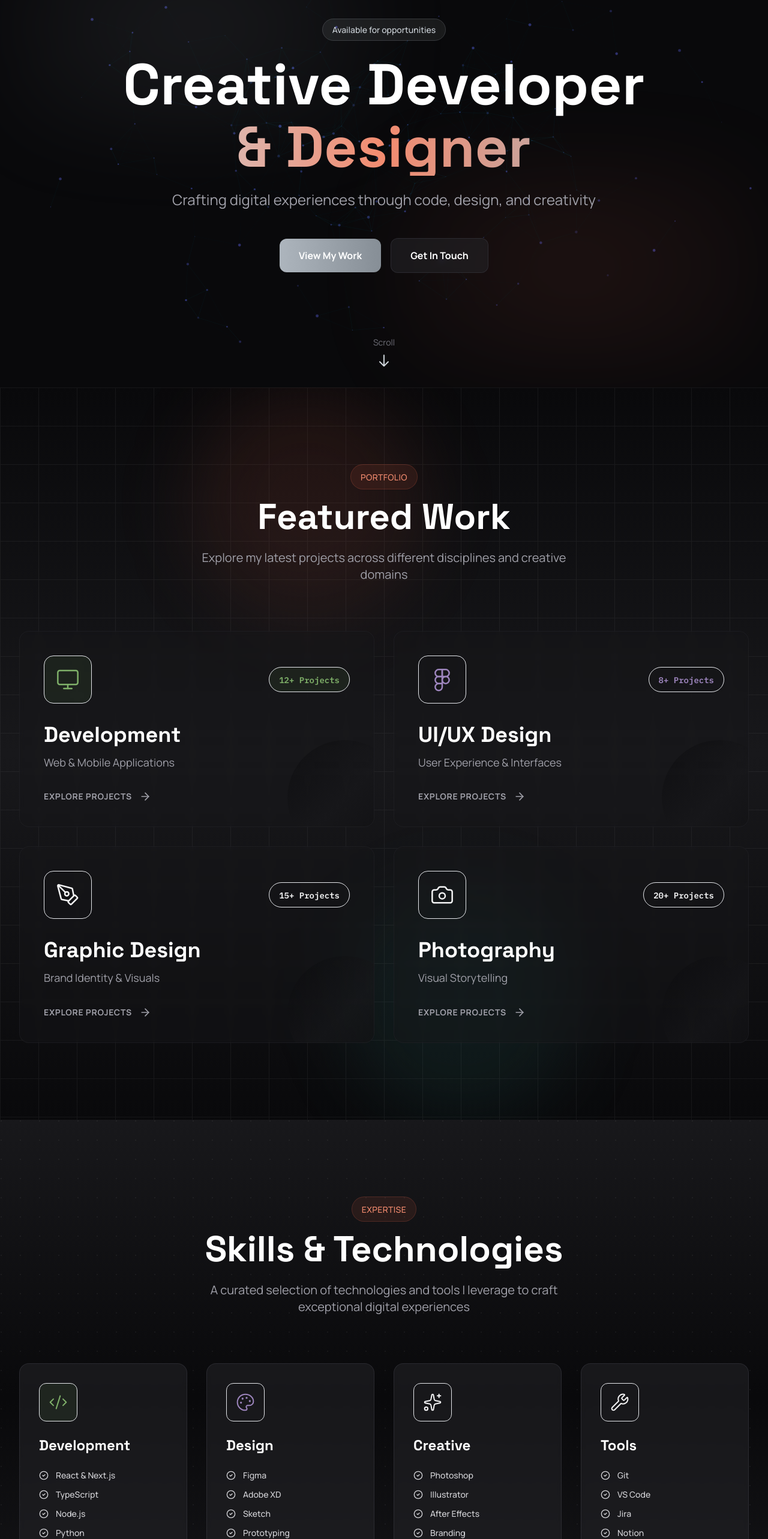
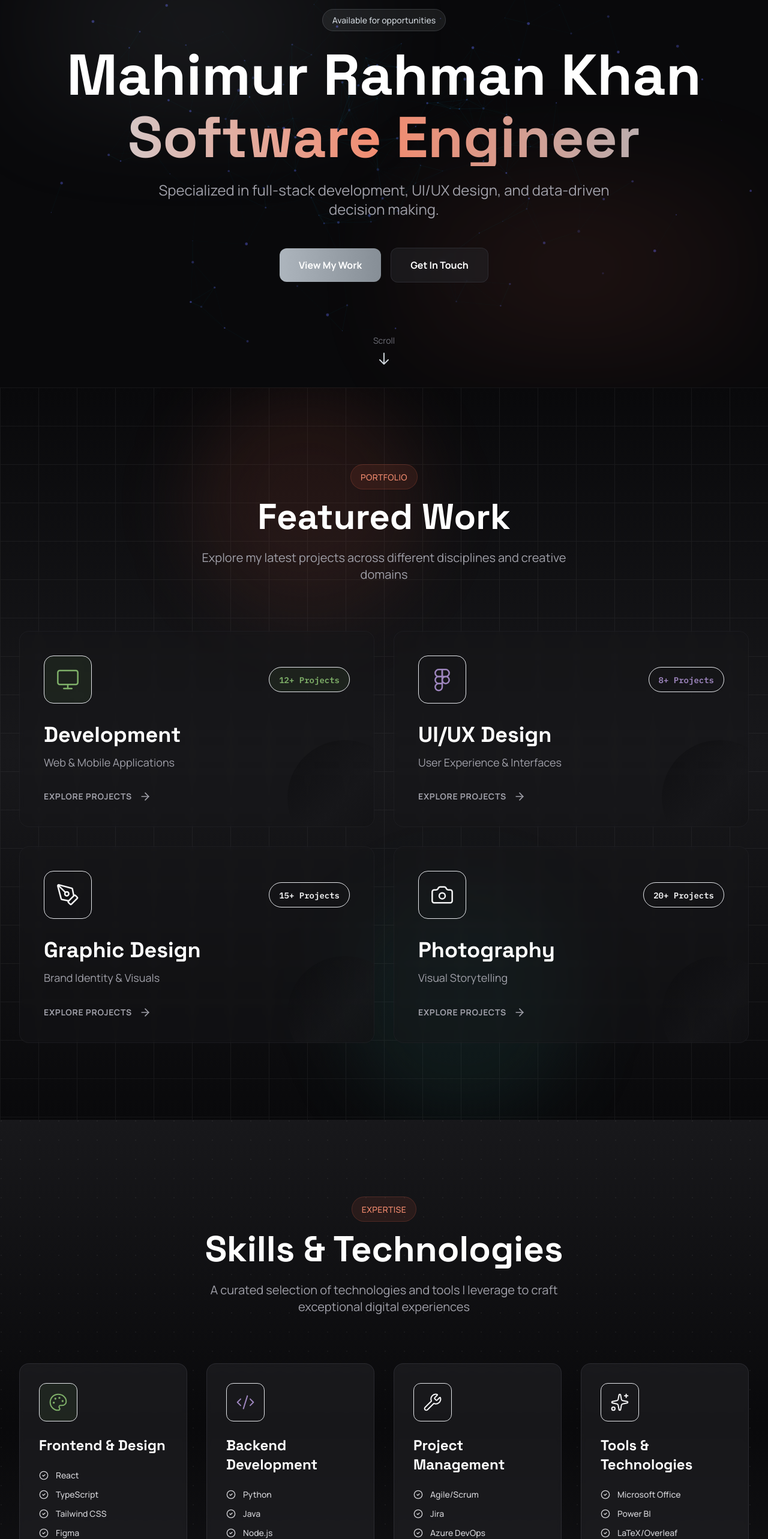
Before and after one commit to mahimrahman/mahimrahman.github.io, a React (Vite) app: page / in a window 1280 px wide. Shown: the part 154-2720 px from the top of the page at 60% size. Built offline with nearby package versions, Linux system fonts and the light colour scheme.

Commit message:
feat: enhance Contact, Experience, Navbar, and HomeNew components with updated content, social links, and improved navigation

```diff
--- a/src/components/Contact.tsx
+++ b/src/components/Contact.tsx
@@ -63,6 +63,16 @@ const Contact = () => {
       title: 'Location',
       value: 'Montreal, QC, Canada',
       link: '#',
+    },
+    {
+      icon: (
+        <svg className="w-6 h-6" fill="none" viewBox="0 0 24 24" stroke="currentColor">
+          <path strokeLinecap="round" strokeLinejoin="round" strokeWidth={2} d="M10 6H6a2 2 0 00-2 2v10a2 2 0 002 2h10a2 2 0 002-2v-4M14 4h6m0 0v6m0-6L10 14" />
+        </svg>
+      ),
+      title: 'Social Profiles',
+      value: 'Connect on LinkedIn',
+      link: 'https://www.linkedin.com/in/mahimurrahman-khan',
     },
   ]
 
--- a/src/components/Experience.tsx
+++ b/src/components/Experience.tsx
@@ -8,6 +8,20 @@ const Experience = () => {
 
   const experiences = [
     {
+      type: 'education',
+      role: 'MEng in Software Engineering',
+      company: 'Concordia University',
+      period: 'Sep 2023 - Present',
+      location: 'Montreal, QC',
+      description: 'Pursuing Master of Engineering in Software Engineering, focusing on advanced software architecture, design patterns, and cloud computing.',
+      achievements: [
+        'Specializing in Software Architecture and Design.',
+        'Active member of the Graduate Students Association.',
+        'Conducting research on modern software engineering methodologies.',
+      ],
+    },
+    {
+      type: 'work',
       role: 'Graduate Teaching Assistant',
       company: 'Concordia University',
       period: 'Sep 2023 - Present',
@@ -20,6 +34,20 @@ const Experience = () => {
       ],
     },
     {
+      type: 'work',
+      role: 'VP – Marketing',
+      company: 'HackConcordia',
+      period: 'Present',
+      location: 'Montreal, QC',
+      description: 'Leading marketing initiatives for HackConcordia, organizing large-scale hackathons and tech events to foster the student developer community.',
+      achievements: [
+        'Managed social media presence and executed strategic marketing campaigns.',
+        'Coordinated with sponsors and partners to secure funding and support for events.',
+        'Increased student engagement and participation in hackathons through targeted outreach.',
+      ],
+    },
+    {
+      type: 'work',
       role: 'Web Developer',
       company: 'Zavy Technologies Sdn Bhd',
       period: '2022',
@@ -32,15 +60,16 @@ const Experience = () => {
       ],
     },
     {
-      role: 'VP – Marketing',
-      company: 'HackConcordia',
-      period: 'Present',
-      location: 'Montreal, QC',
-      description: 'Leading marketing initiatives for HackConcordia, organizing large-scale hackathons and tech events to foster the student developer community.',
+      type: 'education',
+      role: 'BSc in Software Engineering with Multimedia',
+      company: 'Limkokwing University',
+      period: 'Aug 2019 – July 2022',
+      location: 'Malaysia',
+      description: 'Completed Bachelor degree with a focus on multimedia applications and software engineering principles.',
       achievements: [
-        'Managed social media presence and executed strategic marketing campaigns.',
-        'Coordinated with sponsors and partners to secure funding and support for events.',
-        'Increased student engagement and participation in hackathons through targeted outreach.',
+        'Graduated with First Class Honours.',
+        'Developed strong foundation in full-stack development and multimedia design.',
+        'Completed final year project on "Smart Attendance System using Face Recognition".',
       ],
     },
   ]
@@ -63,9 +92,16 @@ const Experience = () => {
             My Journey
           </span>
           <h2 className="text-4xl sm:text-5xl lg:text-6xl font-display font-bold text-white mb-6">
-            Professional
-            <span className="block text-gradient">Experience</span>
-          </h2>
+            Experience &
+            <span className="block text-gradient">Education</span>
+          </h2>           </svg>
+                        ) : (
+                          <svg className="w-6 h-6 text-white" fill="none" viewBox="0 0 24 24" stroke="currentColor">
+                            <path strokeLinecap="round" strokeLinejoin="round" strokeWidth={2} d="M21 13.255A23.931 23.931 0 0112 15c-3.183 0-6.22-.62-9-1.745M16 6V4a2 2 0 00-2-2h-4a2 2 0 00-2 2v2m4 6h.01M5 20h14a2 2 0 002-2V8a2 2 0 00-2-2H5a2 2 0 00-2 2v10a2 2 0 002 2z" />
+                          </svg>
+                        )}
+                      </div>
+                      <div className="flex-1">
           <div className="w-24 h-1 bg-gradient-to-r from-primary-500 to-accent-500 mx-auto rounded-full"></div>
         </motion.div>
 
--- a/src/pages/HomeNew.tsx
+++ b/src/pages/HomeNew.tsx
@@ -67,82 +67,184 @@ const HomeNew = () => {
   // Skills data (modern design with lucide icons)
   const skillCategories = [
     {
-      title: 'Development',
-      Icon: Code2,
+      title: 'Frontend & Design',
+      Icon: Palette,
       color: 'dev',
-      skills: ['React & Next.js', 'TypeScript', 'Node.js', 'Python', 'AWS', 'Docker'],
+      skills: ['React', 'TypeScript', 'Tailwind CSS', 'Figma', 'Adobe Photoshop', 'Adobe Illustrator', 'UI/UX Design', 'WordPress'],
     },
     {
-      title: 'Design',
-      Icon: Palette,
+      title: 'Backend Development',
+      Icon: Code2,
       color: 'uiux',
-      skills: ['Figma', 'Adobe XD', 'Sketch', 'Prototyping', 'Design Systems', 'User Research'],
+      skills: ['Python', 'Java', 'Node.js', 'PostgreSQL', 'MongoDB', 'Docker', 'REST APIs', 'Git/GitHub'],
     },
     {
-      title: 'Creative',
-      Icon: Sparkles,
+      title: 'Project Management',
+      Icon: Wrench,
       color: 'design',
-      skills: ['Photoshop', 'Illustrator', 'After Effects', 'Branding', 'Typography'],
+      skills: ['Agile/Scrum', 'Jira', 'Azure DevOps', 'Trello', 'Team Leadership', 'Resource Planning', 'SEO Strategy', 'Analytics'],
     },
     {
-      title: 'Tools',
-      Icon: Wrench,
+      title: 'Tools & Technologies',
+      Icon: Sparkles,
       color: 'photo',
-      skills: ['Git', 'VS Code', 'Jira', 'Notion', 'Postman', 'Analytics'],
+      skills: ['Microsoft Office', 'Power BI', 'LaTeX/Overleaf', 'Data Analysis', 'Digital Marketing', 'Content Strategy', 'AI/Prompt Engineering', 'Cloud Services'],
     },
   ]
 
   // Experience data (modern timeline design)
   const experiences = [
     {
-      title: 'Senior Full Stack Developer',
-      company: 'TechCorp Inc.',
-      location: 'San Francisco, CA',
-      period: '2022 - Present',
-      type: 'Full-time',
-      Icon: Briefcase,
+      title: 'VP – Marketing',
+      company: 'HackConcordia',
+      location: 'Montreal, QC, Canada',
+      period: 'Present',
+      type: 'Volunteer',
+      Icon: Rocket,
       color: 'dev',
-      description: 'Leading development of scalable web applications and mentoring junior developers',
-      achievements: ['Architected microservices infrastructure', 'Improved performance by 40%', 'Led team of 5 developers']
+      description: 'Leading marketing initiatives for HackConcordia, organizing large-scale hackathons and tech events to foster the student developer community.',
+      achievements: [
+        'Managed social media presence and executed strategic marketing campaigns.',
+        'Coordinated with sponsors and partners to secure funding and support for events.',
+        'Increased student engagement and participation in hackathons through targeted outreach.',
+      ],
     },
     {
-      title: 'UI/UX Designer',
-      company: 'DesignLab',
-      location: 'New York, NY',
-      period: '2020 - 2022',
-      type: 'Full-time',
-      Icon: Palette,
+      title: 'Graduate Teaching Assistant',
+      company: 'SOEN 6431, Concordia University',
+      location: 'Montreal, QC, Canada',
+      period: 'Sep 2023 - Present',
+      type: 'Part-time',
+      Icon: GraduationCap,
       color: 'uiux',
-      description: 'Crafted user-centered designs for enterprise SaaS products',
-      achievements: ['Redesigned core product UI', 'Increased user engagement by 60%', 'Built design system']
+      description: 'Assisting in the instruction of SOEN 6431, providing guidance to students on software engineering concepts and methodologies.',
+      achievements: [
+        'Facilitated learning for graduate students in software engineering principles.',
+        'Provided detailed feedback and grading for assignments and projects.',
+        'Mentored students on complex software architecture and design patterns.',
+      ],
     },
     {
-      title: 'Freelance Developer',
-      company: 'Self-Employed',
-      location: 'Remote',
-      period: '2018 - 2020',
-      type: 'Freelance',
+      title: 'Director',
+      company: 'Graduate Students\' Association',
+      location: 'Montreal, QC, Canada',
+      period: 'Recent',
+      type: 'Leadership',
+      Icon: Briefcase,
+      color: 'design',
+      description: 'Serving as Director for the Graduate Students\' Association, representing graduate student interests and organizing community events.',
+      achievements: [
+        'Advocated for graduate student needs and concerns.',
+        'Organized networking events and professional development workshops.',
+        'Collaborated with university administration on policy matters.',
+      ],
+    },
+    {
+      title: 'Student Facilitator',
+      company: 'Homeroom, Dean of Students Office',
+      location: 'Montreal, QC, Canada',
+      period: 'Recent',
+      type: 'Part-time',
+      Icon: Palette,
+      color: 'photo',
+      description: 'Facilitated student programs and initiatives through the Dean of Students Office.',
+      achievements: [
+        'Supported new student orientation and integration programs.',
+        'Coordinated student engagement activities.',
+        'Provided peer mentorship and guidance to undergraduate students.',
+      ],
+    },
+    {
+      title: 'Marketing/Communications',
+      company: 'TEDx Concordia University',
+      location: 'Montreal, QC, Canada',
+      period: 'Recent',
+      type: 'Volunteer',
+      Icon: Sparkles,
+      color: 'dev',
+      description: 'Managed marketing and communications for TEDx Concordia University events.',
+      achievements: [
+        'Developed and executed comprehensive marketing strategies.',
+        'Created engaging content for social media and promotional materials.',
+        'Increased event attendance and community engagement.',
+      ],
+    },
+    {
+      title: 'Web Developer & UI/UX Designer',
+      company: 'Zavy Technologies Sdn Bhd',
+      location: 'Malaysia',
+      period: '2022',
+      type: 'Full-time',
+      Icon: Monitor,
+      color: 'uiux',
+      description: 'Developed and maintained web applications, ensuring high performance and responsiveness across various devices and platforms.',
+      achievements: [
+        'Collaborated with cross-functional teams to deliver robust software solutions.',
+        'Implemented responsive designs and optimized user experience for web platforms.',
+        'Participated in the full software development lifecycle from concept to deployment.',
+      ],
+    },
+    {
+      title: 'General Secretary',
+      company: 'Bangladeshi Student Association',
+      location: 'Malaysia',
+      period: 'Past',
+      type: 'Leadership',
+      Icon: Briefcase,
+      color: 'design',
+      description: 'Led administrative operations for the Bangladeshi Student Association.',
+      achievements: [
+        'Coordinated cultural events and community gatherings.',
+        'Managed organizational communications and documentation.',
+        'Strengthened connections within the Bangladeshi student community.',
+      ],
+    },
+    {
+      title: 'Senior Member',
+      company: 'Connecting Youth Foundation',
+      location: 'Bangladesh',
+      period: 'Past',
+      type: 'Volunteer',
       Icon: Rocket,
-      color: 'design',
-      description: 'Delivered custom web solutions for diverse clients across industries',
-      achievements: ['Completed 30+ projects', 'Maintained 5-star rating', 'Built recurring client base']
+      color: 'photo',
+      description: 'Contributed to youth development initiatives and community outreach programs.',
+      achievements: [
+        'Organized workshops and training sessions for youth development.',
+        'Participated in community service projects.',
+        'Mentored younger members in leadership and skill development.',
+      ],
+    },
+    {
+      title: 'Member',
+      company: 'Bangladesh Scouts',
+      location: 'Bangladesh',
+      period: 'Past',
+      type: 'Volunteer',
+      Icon: Sparkles,
+      color: 'dev',
+      description: 'Active member of Bangladesh Scouts, participating in community service and leadership activities.',
+      achievements: [
+        'Participated in community service and outreach programs.',
+        'Developed leadership and teamwork skills.',
+        'Engaged in environmental and social initiatives.',
+      ],
     },
   ]
 
   const education = [
     {
-      degree: 'B.S. Computer Science',
-      institution: 'University of Technology',
-      period: '2013 - 2017',
+      degree: 'MEng in Software Engineering',
+      institution: 'Concordia University',
+      period: 'Sep 2023 - Present',
       Icon: GraduationCap,
-      details: 'Graduated with Honors - GPA 3.8/4.0'
+      details: 'Focusing on advanced software architecture, design patterns, and cloud computing.'
     },
     {
-      degree: 'UX Design Certificate',
-      institution: 'Design Institute',
-      period: '2019',
+      degree: 'BSc in Software Engineering with Multimedia',
+      institution: 'Limkokwing University',
+      period: 'Aug 2019 – July 2022',
       Icon: ScrollText,
-      details: 'Professional certification in User Experience Design'
+      details: 'Graduated with First Class Honours. Final year project on "Smart Attendance System using Face Recognition".'
     },
   ]
 
@@ -178,15 +280,15 @@ const HomeNew = () => {
 
             {/* Main Heading */}
             <h1 className="text-6xl sm:text-7xl lg:text-8xl font-display font-bold mb-6">
-              <span className="block text-white mb-2">Creative Developer</span>
+              <span className="block text-white mb-2">Mahimur Rahman Khan</span>
               <span className="block bg-gradient-to-r from-primary-400 via-accent-400 to-primary-500 bg-clip-text text-transparent">
-                & Designer
+                Software Engineer
               </span>
             </h1>
 
             {/* Subtitle */}
             <p className="text-xl sm:text-2xl text-neutral-400 max-w-3xl mx-auto mb-12 leading-relaxed">
-              Crafting digital experiences through code, design, and creativity
+              Specialized in full-stack development, UI/UX design, and data-driven decision making.
             </p>
 
             {/* CTA Buttons */}
@@ -631,7 +733,7 @@ const HomeNew = () => {
             className="flex flex-col sm:flex-row items-center justify-center gap-4 mb-16"
           >
             <a
-              href="mailto:hello@example.com"
+              href="mailto:mahimrk.a@gmail.com"
               className="group relative px-8 py-4 bg-gradient-to-r from-accent-500 to-accent-600 text-white font-bold rounded-xl overflow-hidden transition-all duration-300 hover:shadow-2xl hover:shadow-accent-500/20 hover:scale-105"
             >
               <div className="absolute inset-0 bg-gradient-to-r from-accent-600 to-accent-700 opacity-0 group-hover:opacity-100 transition-opacity duration-300"></div>
@@ -641,7 +743,7 @@ const HomeNew = () => {
               </span>
             </a>
             <a
-              href="https://linkedin.com"
+              href="https://www.linkedin.com/in/mahimurrahman-khan"
               target="_blank"
               rel="noopener noreferrer"
               className="group px-8 py-4 bg-neutral-800/50 backdrop-blur-sm border border-neutral-700/50 text-white font-bold rounded-xl hover:bg-neutral-800/80 hover:border-neutral-600/50 transition-all duration-300 hover:scale-105"
@@ -666,10 +768,9 @@ const HomeNew = () => {
             </h3>
             <div className="flex items-center justify-center gap-4">
               {[
-                { Icon: Linkedin, label: 'LinkedIn', href: '#', color: 'accent' },
-                { Icon: Github, label: 'GitHub', href: '#', color: 'secondary' },
-                { Icon: Twitter, label: 'Twitter', href: '#', color: 'accent' },
-                { Icon: Instagram, label: 'Instagram', href: '#', color: 'secondary' },
+                { Icon: Linkedin, label: 'LinkedIn', href: 'https://www.linkedin.com/in/mahimurrahman-khan', color: 'accent' },
+                { Icon: Github, label: 'GitHub', href: 'https://github.com/mahimrahman', color: 'secondary' },
+                { Icon: Instagram, label: 'Instagram', href: 'https://www.instagram.com/snazzy_memories/', color: 'secondary' },
               ].map((social, index) => {
                 const IconComponent = social.Icon
                 return (
@@ -707,6 +808,7 @@ const HomeNew = () => {
             className="grid md:grid-cols-2 gap-6"
           >
             {/* Email Card */}
+            {/* Email Card */}
             <div className="group relative">
               <div className="absolute inset-0 bg-gradient-to-br from-accent-500/10 to-transparent rounded-2xl opacity-0 group-hover:opacity-100 blur-xl transition-opacity duration-500"></div>
               <div className="relative p-8 bg-neutral-900/60 backdrop-blur-sm border border-neutral-800/50 rounded-2xl hover:border-neutral-700/50 transition-all duration-300">
@@ -715,8 +817,8 @@ const HomeNew = () => {
                 </div>
                 <h3 className="text-xl font-display font-bold text-white mb-2">Email</h3>
                 <p className="text-neutral-400 mb-4">Drop me a line anytime</p>
-                <a href="mailto:hello@example.com" className="text-accent-400 hover:text-accent-300 transition-colors font-medium">
-                  hello@example.com
+                <a href="mailto:mahimrk.a@gmail.com" className="text-accent-400 hover:text-accent-300 transition-colors font-medium">
+                  mahimrk.a@gmail.com
                 </a>
               </div>
             </div>
@@ -730,8 +832,8 @@ const HomeNew = () => {
                 </div>
                 <h3 className="text-xl font-display font-bold text-white mb-2">LinkedIn</h3>
                 <p className="text-neutral-400 mb-4">Let's connect professionally</p>
-                <a href="https://linkedin.com" target="_blank" rel="noopener noreferrer" className="text-secondary-400 hover:text-secondary-300 transition-colors font-medium">
-                  /in/yourprofile
+                <a href="https://www.linkedin.com/in/mahimurrahman-khan" target="_blank" rel="noopener noreferrer" className="text-secondary-400 hover:text-secondary-300 transition-colors font-medium">
+                  /in/mahimurrahman-khan
                 </a>
               </div>
             </div>
@@ -744,27 +846,27 @@ const HomeNew = () => {
         <div className="max-w-7xl mx-auto px-4 sm:px-6 lg:px-8">
           <div className="flex flex-col md:flex-row items-center justify-between gap-6">
             {/* Brand */}
+            {/* Brand */}
             <div className="flex items-center gap-3">
               <div className="w-10 h-10 bg-gradient-to-br from-accent-500 to-secondary-500 rounded-lg flex items-center justify-center">
                 <Code2 className="w-6 h-6 text-white" strokeWidth={2} />
               </div>
               <div>
-                <p className="text-white font-display font-bold text-lg">Your Name</p>
-                <p className="text-neutral-500 text-xs">Full Stack Developer & Designer</p>
+                <p className="text-white font-display font-bold text-lg">Mahimur Rahman Khan</p>
+                <p className="text-neutral-500 text-xs">Software Engineer & Designer</p>
               </div>
             </div>
 
             {/* Copyright */}
             <div className="text-neutral-500 text-sm text-center md:text-left">
-              <p>© {new Date().getFullYear()} All rights reserved.</p>
+              <p>© {new Date().getFullYear()} Mahimur Rahman Khan. All rights reserved.</p>
             </div>
 
             {/* Quick Social Links */}
             <div className="flex items-center gap-3">
               {[
-                { Icon: Github, href: '#', label: 'GitHub' },
-                { Icon: Linkedin, href: '#', label: 'LinkedIn' },
-                { Icon: Twitter, href: '#', label: 'Twitter' },
+                { Icon: Github, href: 'https://github.com/mahimrahman', label: 'GitHub' },
+                { Icon: Linkedin, href: 'https://www.linkedin.com/in/mahimurrahman-khan', label: 'LinkedIn' },
               ].map((social, index) => {
                 const IconComponent = social.Icon
                 return (
```
Also changed, not shown: src/components/Navbar.tsx (+40 -13 lines).
